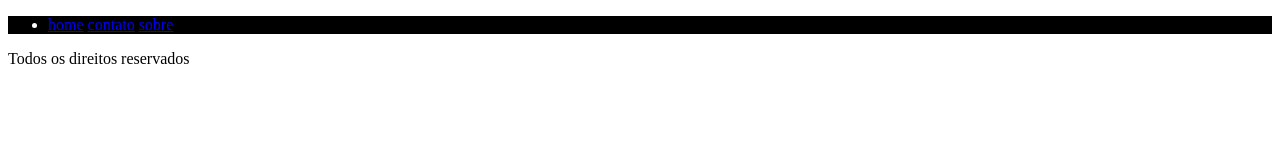
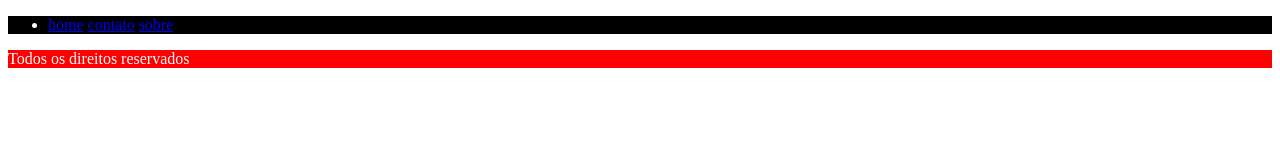
Before and after one commit to MatheusA2004/teste_repositorio, a plain HTML site: page index.html in a window 1280 px wide. Drawn offline with Linux system fonts and the light colour scheme.

Commit message:
adicionando style no footer

```diff
--- a/style.css
+++ b/style.css
@@ -2,3 +2,8 @@ header{
    background-color: black;
    color: white;
 }
+
+footer{
+   background-color: red;
+   color: white;
+}
```
